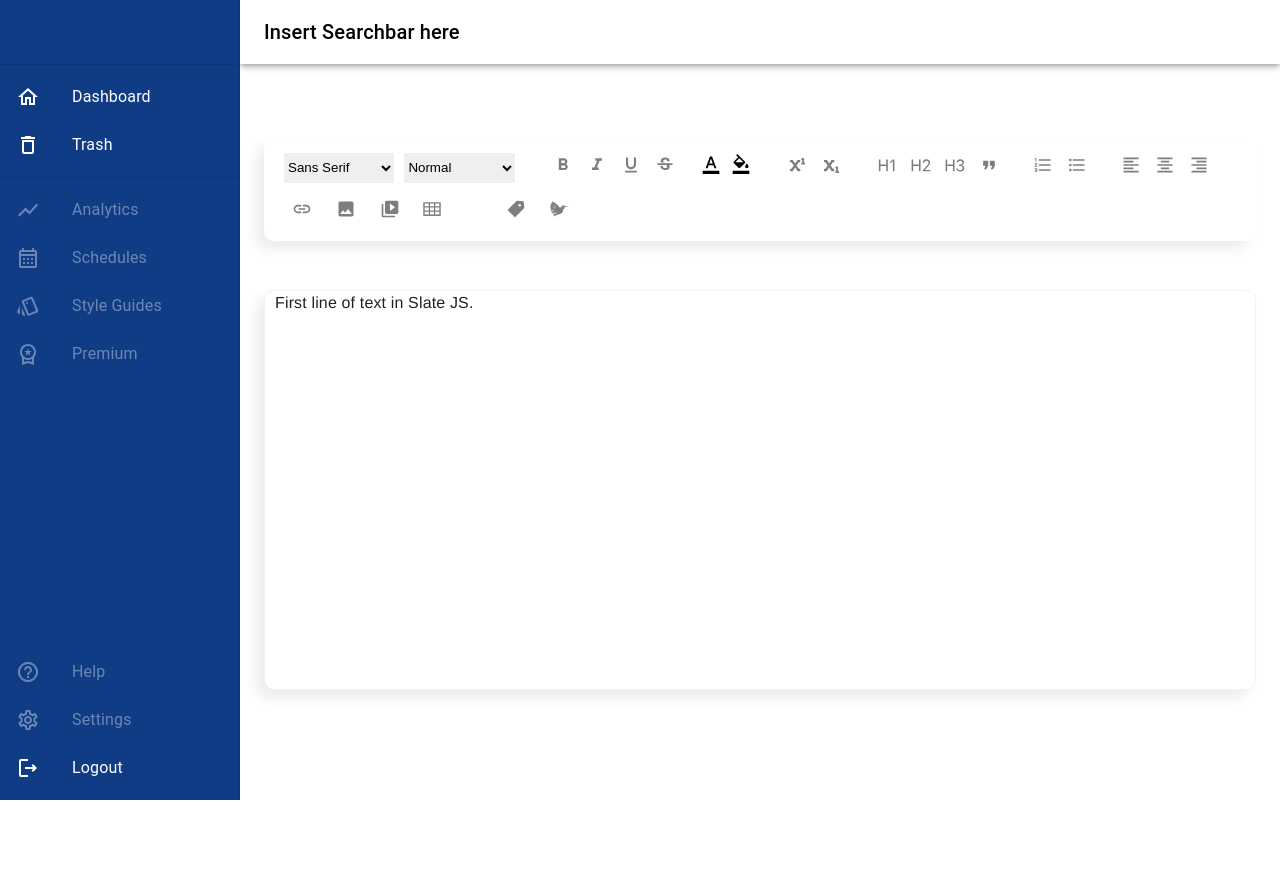
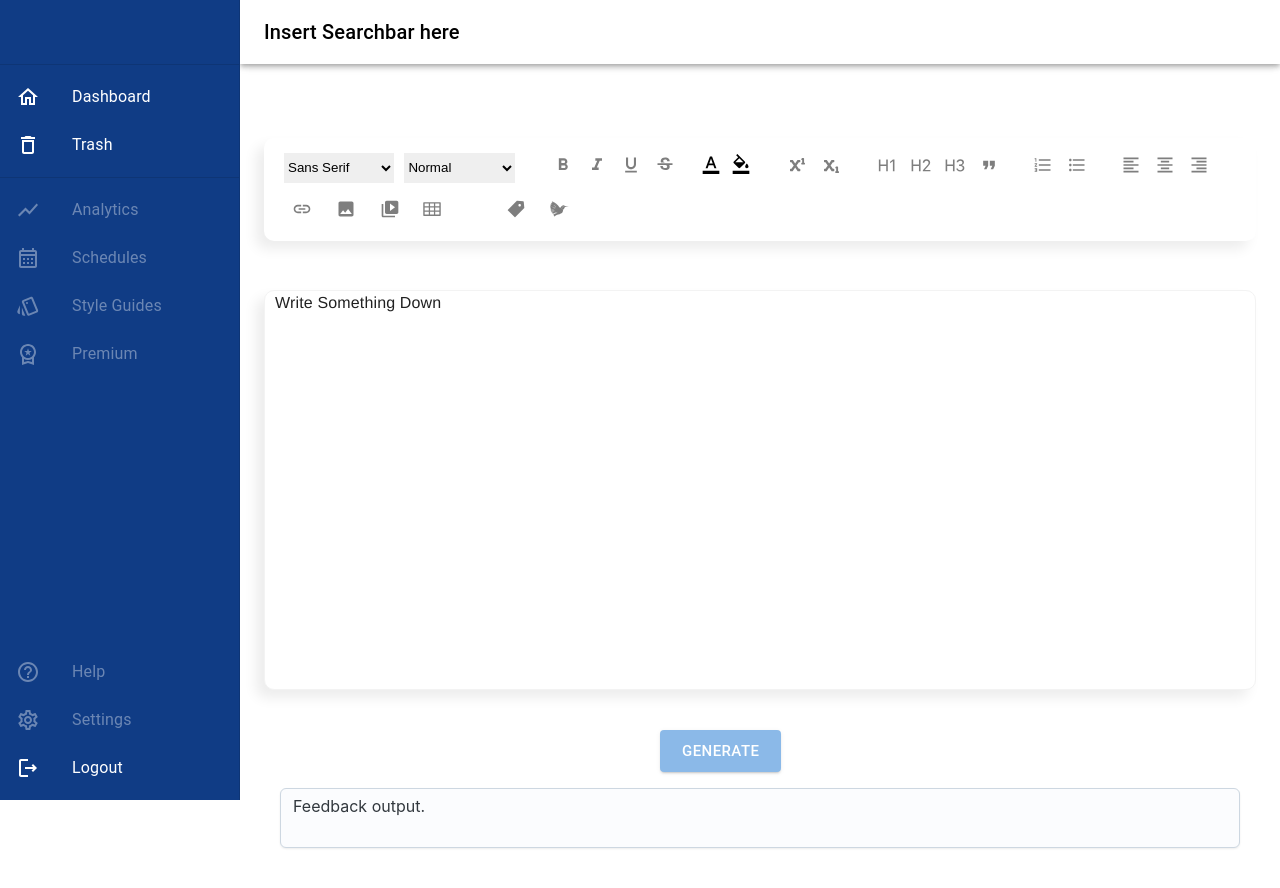
Before and after one commit to NicholasRiykco/joincissafront, a React (Create React App) app: page /dashboard in a window 1280 px wide. Shown: the top 888 px of the page. Before the commit the page ends 800 px from the top, so only its background shows below. Built offline with nearby package versions, Linux system fonts and the light colour scheme.

Commit message:
Text Edit output and string formation done

```diff
--- a/package.json
+++ b/package.json
@@ -8,6 +8,7 @@
     "@material-ui/core": "^4.12.4",
     "@material-ui/icons": "^4.11.3",
     "@mui/icons-material": "^5.11.11",
+    "@mui/joy": "^5.0.0-alpha.69",
     "@mui/material": "^5.11.11",
     "@mui/styled-engine-sc": "^5.11.11",
     "@testing-library/jest-dom": "^5.16.5",
--- a/src/components/textEditorComponents/components/QuillEditor/CustomToolbar.jsx
+++ b/src/components/textEditorComponents/components/QuillEditor/CustomToolbar.jsx
@@ -18,6 +18,7 @@ const renderOptions = (formatData)=>{
 }
 const renderSingle = (formatData)=>{
     const {className,value} = formatData;
+    console.log(formatData)
     return (
         <button className = {className} value = {value}></button>
     )
--- a/src/components/textEditorComponents/components/QuillEditor/Editor.jsx
+++ b/src/components/textEditorComponents/components/QuillEditor/Editor.jsx
@@ -15,6 +15,7 @@ const Editor=()=> {
 
     const handleChange= (html)=> {
         setText(html);
+        console.log("WTDSFYIDFAHDfhiuisuhdf")
     }
     const modules = {
         toolbar: {
@@ -31,6 +32,7 @@ const Editor=()=> {
       'direction','align',
       'link','image','video','formula',
     ]
+    console.log(text)
 
     return (
       <>
--- a/src/components/textEditorComponents/components/SlateEditor/Editor.jsx
+++ b/src/components/textEditorComponents/components/SlateEditor/Editor.jsx
@@ -14,6 +14,10 @@ import Image from './Elements/Image/Image'
 import Video from './Elements/Video/Video'
 import Equation from './Elements/Equation/Equation'
 import { InlineMath, BlockMath } from 'react-katex';
+import { Button } from '@mui/material';
+import Box from '@mui/material/Box';
+import Typography from '@mui/material/Typography';
+import Textarea from '@mui/joy/Textarea';
 
 const Element = (props) =>{
 
@@ -61,8 +65,8 @@ const Element = (props) =>{
             return <div {...element.attr} {...attributes}>{children}</div>
     }
 }
+
 const Leaf = ({ attributes, children, leaf }) => {
-
     if (leaf.bold) {
       children = <strong>{children}</strong>
     }
@@ -100,17 +104,21 @@ const Leaf = ({ attributes, children, leaf }) => {
         const family = fontFamilyMap[leaf.fontFamily]
         children = <span style={{fontFamily:family}}>{children}</span>
     }
+
+    //console.log("children",children);
+
     return <span {...attributes}>{children}</span>
 }
 const SlateEditor = ()=>{
     const editor = useMemo(() => withEquation(withHistory(withEmbeds(withTables(withLinks(withReact(createEditor())))))), []);
-
     const [value,setValue] = useState([
         {
             type:'paragaph',
-            children:[{text:'First line of text in Slate JS. '}],
+            children:[{text:'Write Something Down'}],
         },
     ]);
+
+    const [text, setText] = useState("");
 
 
     const renderElement = useCallback(props => <Element {...props}/>,[])
@@ -120,8 +128,19 @@ const SlateEditor = ()=>{
     }, [])
 
 
+
     return (
-            <Slate editor = {editor} value = {value} onChange = {newValue => setValue(newValue)} >
+            <Slate editor={editor} value={value} onChange={newValue => {
+                setValue(newValue);
+                console.log(newValue);
+                var res = "";
+                for (let i = 0; i < newValue.length; i++) {
+                    console.log(newValue[i].children[0].text)
+                    res = res + newValue[i].children[0].text + "\n"
+                    // console.log(newValue[i].children[0]);
+                }
+                setText(res);
+            }}>
                 <Toolbar />
                 <div className="editor-wrapper" style={{border:'1px solid #f3f3f3',padding:'0 10px'}}>
                     <Editable
@@ -130,9 +149,25 @@ const SlateEditor = ()=>{
                         renderLeaf={renderLeaf}
                     />
                 </div>
-        </Slate>
+                <Box sx={{ mx: 'auto', width: 200, paddingTop: 5}}>
+                    <Button variant="contained" size="large"  onClick={() => {
+                    console.log(text)
+                }}>
+                    Generate
+                    </Button>
+                </Box>
+
+                <Box sx={{ p: 2 }}>
+                    <Textarea
+                        placeholder="Type in here…"
+                        defaultValue="Feedback output."
+                        minRows={2}
+                        maxRows={8}
+                    />
+                </Box>
+            </Slate>
 
     )
 }
 
-export default SlateEditor
+export default SlateEditor;
```
Also changed, not shown: 1 other file (tests, documents, lock files or other folders).
